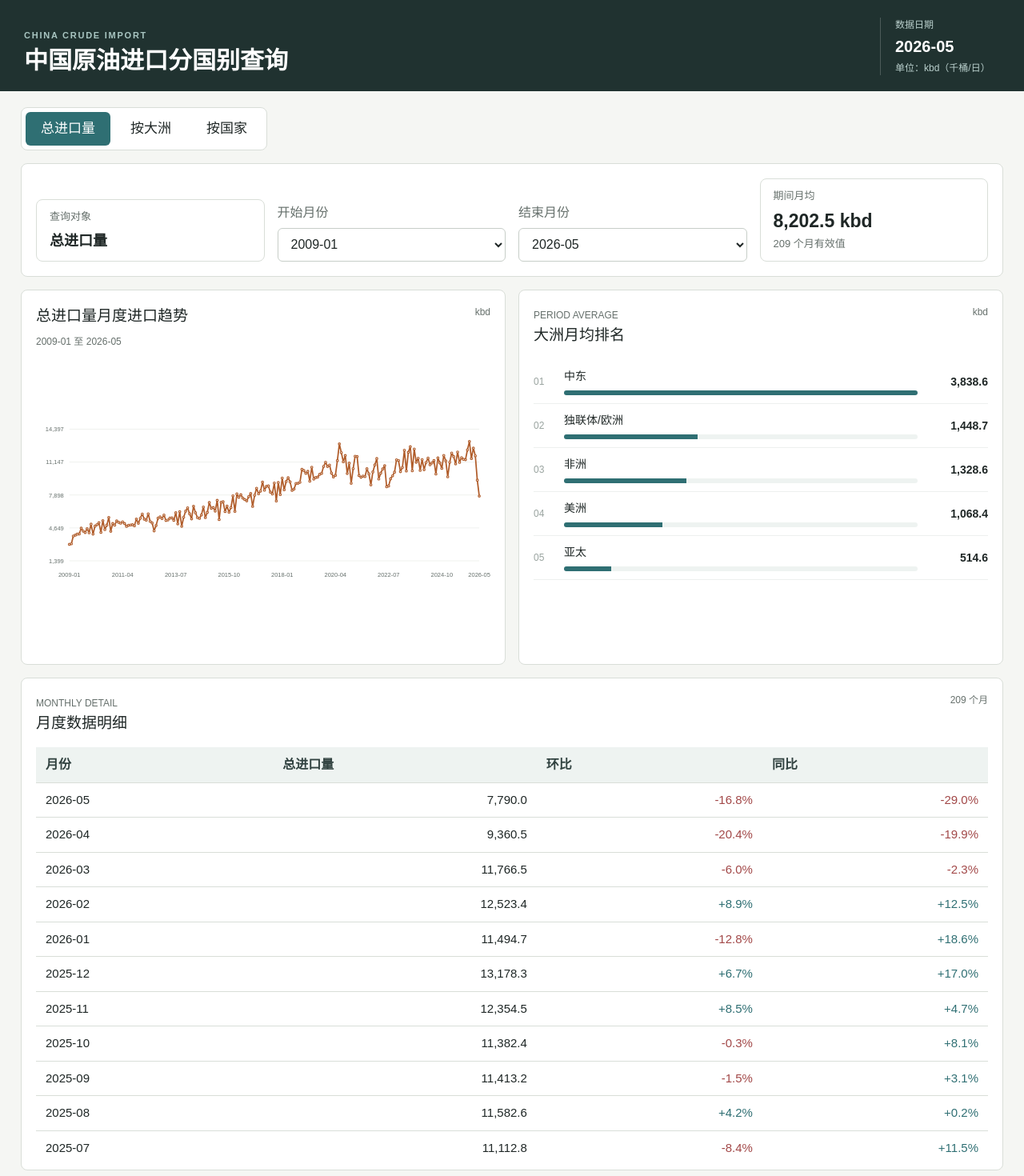
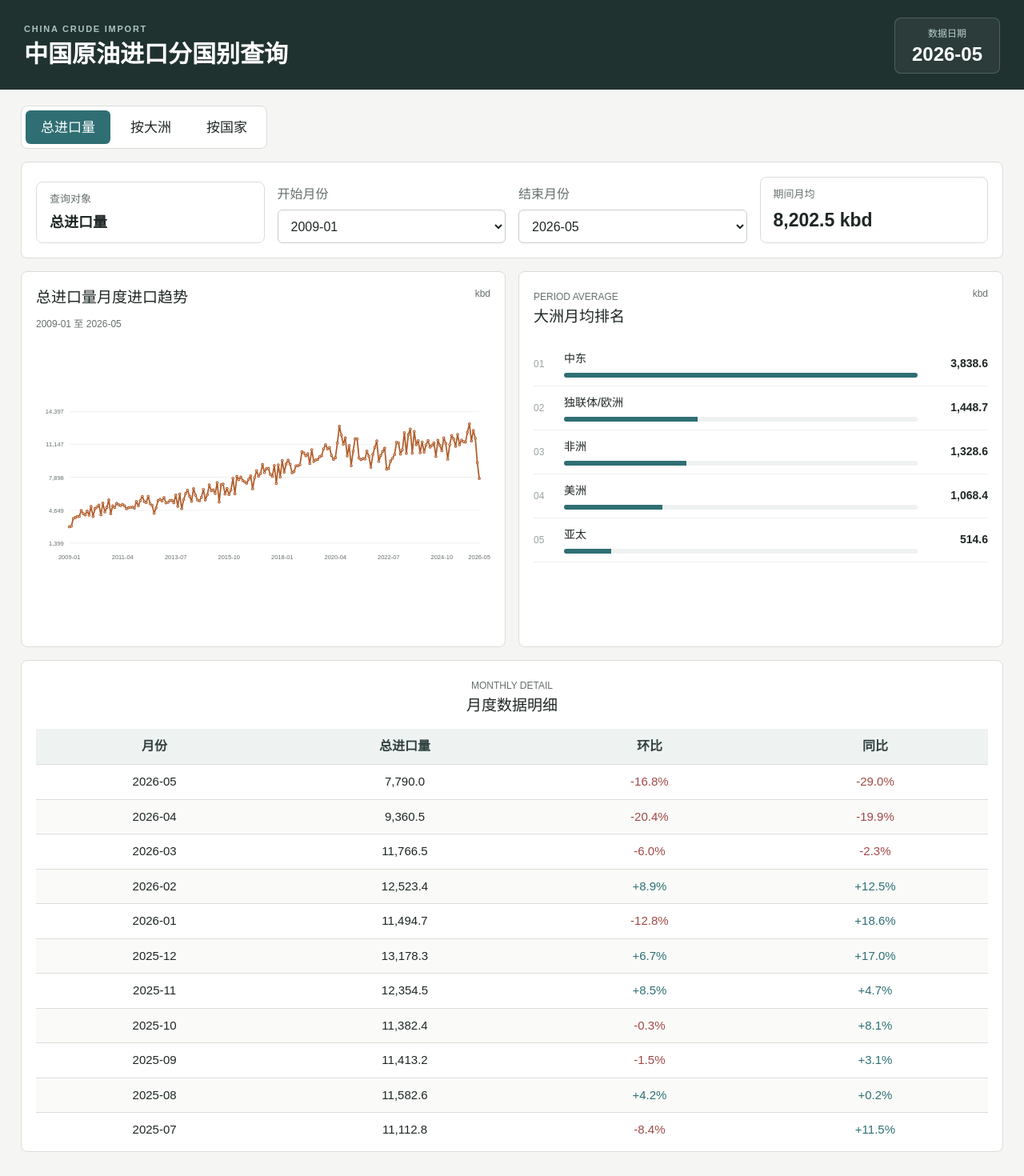
Before and after one commit to zyb0716-svg/China-Crude-Import, a Next.js app: page / in a window 1280 px wide. Shown: the top 1470 px of the page at 80% size. Built offline with nearby package versions, Linux system fonts and the light colour scheme.

Commit message:
Refine metric and detail table layout

```diff
--- a/app/CrudeImportDashboard.tsx
+++ b/app/CrudeImportDashboard.tsx
@@ -236,7 +236,6 @@ export function CrudeImportDashboard() {
   const rangeDates = data?.dates.slice(startIndex, endIndex + 1) || [];
   const rangeValues = selected?.values.slice(startIndex, endIndex + 1) || [];
   const avg = average(rangeValues);
-  const validValues = rangeValues.filter((value): value is number => value != null);
   const ranking = useMemo(() => {
     if (!data || !selected) return [];
     let candidates: Series[];
@@ -270,7 +269,6 @@ export function CrudeImportDashboard() {
         <div className="freshness">
           <span>数据日期</span>
           <strong>{data.metadata.latestMonth}</strong>
-          <small>单位：kbd（千桶/日）</small>
         </div>
       </header>
 
@@ -319,7 +317,6 @@ export function CrudeImportDashboard() {
         <div className="metric inline-metric">
           <span>期间月均</span>
           <strong>{fmt(avg)} kbd</strong>
-          <small>{validValues.length} 个月有效值</small>
         </div>
       </section>
 
@@ -363,7 +360,6 @@ export function CrudeImportDashboard() {
       <section className="block table-panel">
         <div className="panel-heading">
           <div><span>MONTHLY DETAIL</span><h3>月度数据明细</h3></div>
-          <em>{rangeDates.length} 个月</em>
         </div>
         <div className="table-scroll">
           <table>
--- a/app/globals.css
+++ b/app/globals.css
@@ -28,7 +28,7 @@ button, select { font: inherit; }
 
 .page-header {
   display: flex;
-  align-items: end;
+  align-items: center;
   justify-content: space-between;
   gap: 28px;
   padding: 22px 30px 20px;
@@ -37,9 +37,9 @@ button, select { font: inherit; }
 }
 .eyebrow { margin: 0 0 6px; color: #a9c6c2; font-size: 11px; font-weight: 700; letter-spacing: .16em; }
 .page-header h1 { margin: 0; font-size: 30px; line-height: 1.2; font-weight: 700; }
-.freshness { min-width: 150px; padding-left: 18px; border-left: 1px solid rgba(255,255,255,.2); }
-.freshness span, .freshness small { display: block; color: #b9cfcc; font-size: 12px; }
-.freshness strong { display: block; margin: 3px 0; font-size: 20px; }
+.freshness { min-width: 132px; padding: 10px 14px; border: 1px solid rgba(255,255,255,.18); border-radius: 8px; background: rgba(255,255,255,.05); text-align: center; }
+.freshness span { display: block; color: #b9cfcc; font-size: 12px; }
+.freshness strong { display: block; margin-top: 4px; font-size: 24px; line-height: 1.1; }
 
 .tabs,
 .query-panel,
@@ -94,9 +94,10 @@ select {
   font-size: 16px;
 }
 .scope-summary, .metric { min-height: 66px; padding: 11px 16px; border-radius: 8px; }
-.scope-summary span, .metric span, .metric small { display: block; color: var(--muted); font-size: 13px; }
+.scope-summary span, .metric span { display: block; color: var(--muted); font-size: 13px; }
+.metric { display: flex; flex-direction: column; justify-content: center; }
 .scope-summary strong { display: block; margin-top: 7px; font-size: 18px; }
-.metric strong { display: block; margin: 4px 0 2px; font-size: 23px; }
+.metric strong { display: block; margin-top: 5px; font-size: 23px; }
 
 .analysis-grid {
   display: grid;
@@ -114,6 +115,7 @@ select {
 .panel-heading { display: flex; align-items: start; justify-content: space-between; gap: 16px; margin-bottom: 10px; }
 .panel-heading h3 { margin: 0 0 5px; font-size: 19px; }
 .panel-heading span, .panel-heading em { color: var(--muted); font-size: 12px; font-style: normal; }
+.table-panel .panel-heading { justify-content: center; text-align: center; }
 
 .chart-wrap { min-height: 360px; width: 100%; padding-bottom: 4px; overflow: hidden; }
 .trend-chart { display: block; width: 100%; height: 360px; }
@@ -152,9 +154,11 @@ select {
 .table-scroll::-webkit-scrollbar-thumb { background: #b8c2bd; border-radius: 999px; }
 .table-scroll::-webkit-scrollbar-track { background: var(--soft); border-radius: 999px; }
 table { width: 100%; min-width: 720px; border-collapse: collapse; font-size: 15px; }
-th, td { border-bottom: 1px solid var(--line); padding: 10px 12px; text-align: left; white-space: nowrap; }
+th, td { border-bottom: 1px solid var(--line); padding: 10px 12px; text-align: center; white-space: nowrap; }
 th { position: sticky; top: 0; z-index: 1; background: var(--soft); color: #314240; font-size: 16px; font-weight: 700; }
-td.numeric { text-align: right; font-variant-numeric: tabular-nums; }
+td.numeric { text-align: center; font-variant-numeric: tabular-nums; }
+tbody tr:nth-child(even) { background: #fafbf9; }
+tbody tr:hover { background: #f1f6f4; }
 .positive { color: var(--primary); }
 .negative { color: #a24848; }
 
@@ -165,7 +169,7 @@ td.numeric { text-align: right; font-variant-numeric: tabular-nums; }
 
 @media (max-width: 680px) {
   .page-header { align-items: start; flex-direction: column; padding: 18px; }
-  .freshness { border-left: 0; border-top: 1px solid rgba(255,255,255,.2); padding: 10px 0 0; }
+  .freshness { min-width: 0; align-self: stretch; padding: 9px 14px; text-align: left; }
   .tabs { display: flex; margin: 12px 12px 0; }
   .tab { flex: 1; padding: 0 10px; font-size: 15px; }
   .query-panel { grid-template-columns: 1fr; margin: 12px; padding: 14px; }
```
Also changed, not shown: 1 other file (tests, documents, lock files or other folders).
